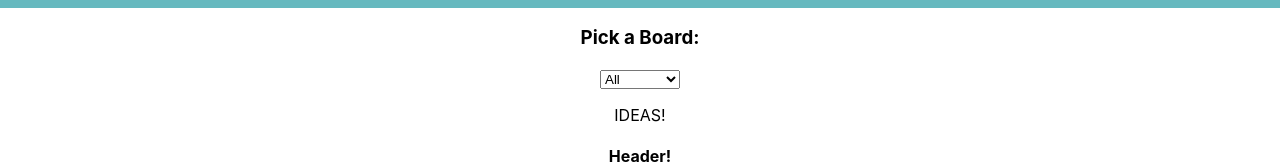
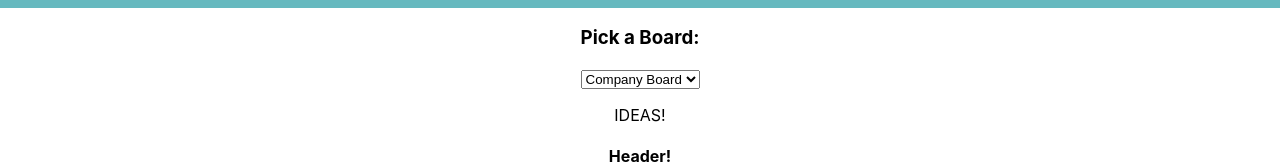
Before and after one commit to swgoodman/out-there, a React (Create React App) app: page / in a window 1280 px wide. Shown: the part 208-372 px from the top of the page. Built offline with nearby package versions, Linux system fonts and the light colour scheme.

Commit message:
Added Board props as option in Board Filter

```diff
--- a/src/components/boardFilter.js
+++ b/src/components/boardFilter.js
@@ -1,17 +1,20 @@
 import React from 'react'
 
-const boardFilter = ({ onChangeType }) => (
+const boardFilter = ({  boards, onChangeType }) => {
+  const boardOptions = boards.map(board => <option key={board.id} value={board.boardName}>{board.boardName}</option>);
+
+
+
+  return(
     <div>
       <h3>Pick a Board:</h3>
       <div className="field">
         <select name="type" id="type" onChange={onChangeType}>
-        <option value="all">All</option>
-        <option value="cat">Cats</option>
-        <option value="dog">Dogs</option>
-        <option value="micropig">Micropigs</option>
+          {boardOptions}
         </select>
       </div>
     </div>
-);
+  )
+};
 
 export default boardFilter;
--- a/src/containers/boardContainer.js
+++ b/src/containers/boardContainer.js
@@ -49,7 +49,7 @@ class Board extends Component {
     render(){
       return (
         <div>
-          <BoardFilter />
+          <BoardFilter boards={this.state.boards}/>
           <p>IDEAS!</p>
           <IdeaContainers />
         </div>
```
Lines whose indentation alone changed are shown as unchanged.
